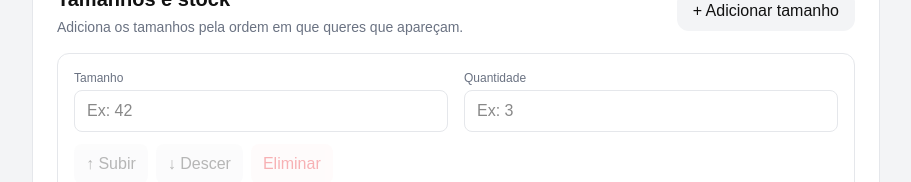
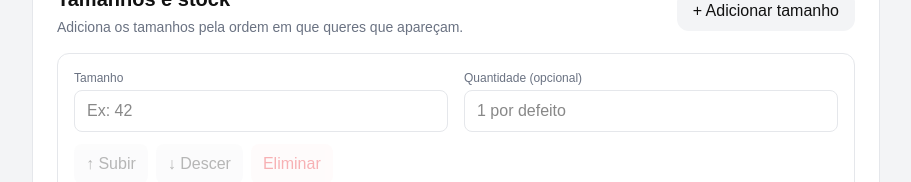
Before and after one commit to ricardstock/inventory, a Next.js app: page /inventory/admin/novo-produto in a window 1280 px wide. Shown: the part 1121-1303 px from the top of the page, without its empty margins (184-1095 px from the left). Built offline with nearby package versions, Linux system fonts and the light colour scheme; no server answers.

Commit message:
Make stock quantity optional

```diff
--- a/app/admin/editar-produto/page.tsx
+++ b/app/admin/editar-produto/page.tsx
@@ -337,24 +337,21 @@ image_url,
         return;
       }
 
-      const quantidade = Number(
-        tamanho.quantity
-      );
+      const quantidadeTexto = String(tamanho.quantity).trim();
+
+if (quantidadeTexto !== "") {
+  const quantidade = Number(quantidadeTexto);
 
   if (
-        String(
-          tamanho.quantity
-        ).trim() === "" ||
     Number.isNaN(quantidade) ||
     quantidade < 0 ||
-        !Number.isInteger(
-          quantidade
-        )
+    !Number.isInteger(quantidade)
   ) {
     alert(
       `A quantidade do tamanho ${tamanho.size} não é válida.`
     );
     return;
+  }
 }
     }
 
@@ -578,9 +575,10 @@ image_url,
               tamanho.size
             ).trim(),
 
-            quantity: Number(
-              tamanho.quantity
-            ),
+            quantity:
+  String(tamanho.quantity).trim() === ""
+    ? 1
+    : Number(tamanho.quantity),
 
             sort_order: index,
           })
@@ -637,10 +635,10 @@ image_url,
                 item.size
               ).trim(),
 
-              quantity: Number(
-                item.quantity
-              ),
-
+              quantity:
+  String(item.quantity).trim() === ""
+    ? 1
+    : Number(item.quantity),
               sort_order:
                 item.posicao,
             })
@@ -1050,13 +1048,14 @@ image_url,
                       <div>
 
   <label className="block text-xs text-gray-500 mb-1">
-                          Quantidade
+    Quantidade (opcional)
   </label>
 
   <input
     type="number"
     min="0"
     step="1"
+    placeholder="1 por defeito"
     value={
       tamanho.quantity
     }
--- a/app/admin/novo-produto/page.tsx
+++ b/app/admin/novo-produto/page.tsx
@@ -147,15 +147,7 @@ export default function NovoProdutoPage() {
     }
 
     for (const item of tamanhos) {
-      if (
-        item.tamanho.trim() !== "" &&
-        item.quantidade.trim() === ""
-      ) {
-        alert(
-          `Indica a quantidade do tamanho ${item.tamanho}.`
-        );
-        return;
-      }
+
 
       if (
         item.quantidade !== "" &&
@@ -267,7 +259,9 @@ image_url: imageUrl,
             product_id: data.id,
             size: item.tamanho.trim(),
             quantity:
-              Number(item.quantidade) || 0,
+  item.quantidade.trim() === ""
+    ? 1
+    : Number(item.quantidade),
             sort_order: index,
           }));
 
@@ -595,14 +589,14 @@ image_url: imageUrl,
 
                       <div>
                         <label className="block text-xs text-gray-500 mb-1">
-                          Quantidade
-                        </label>
+  Quantidade (opcional)
+</label>
 
                         <input
                           type="number"
                           min="0"
                           step="1"
-                          placeholder="Ex: 3"
+                          placeholder="1 por defeito"
                           value={
                             item.quantidade
                           }
```
Lines whose indentation alone changed are shown as unchanged.
